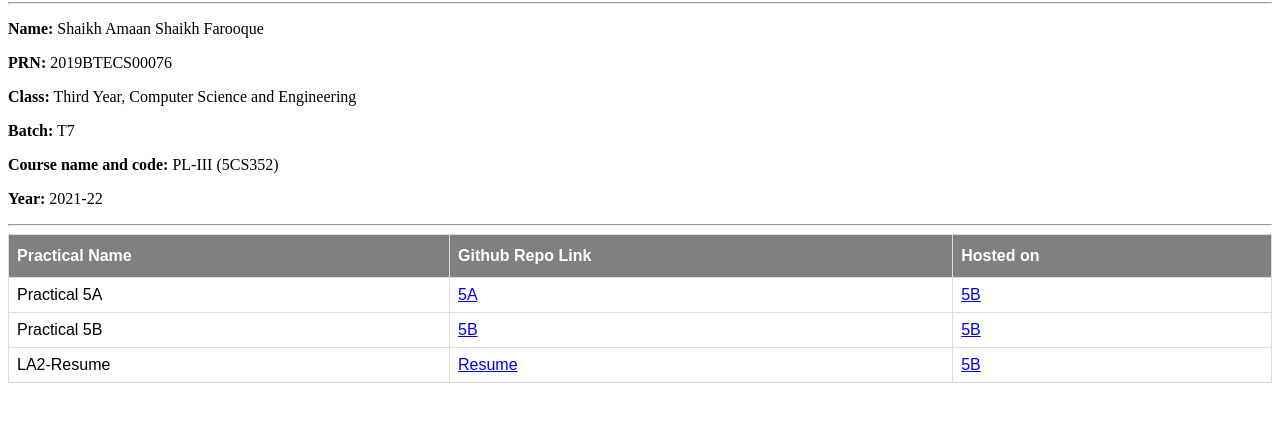
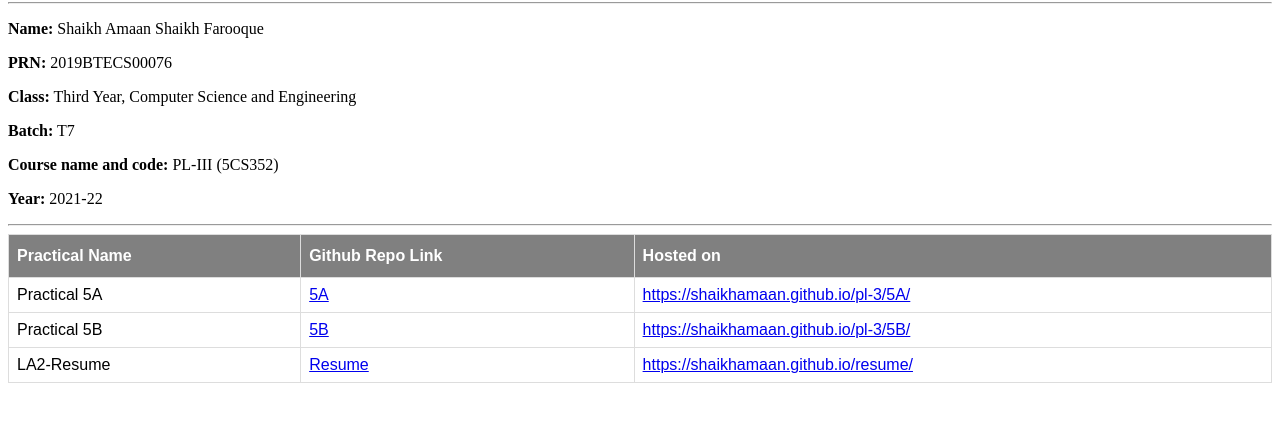
Before and after one commit to shaikhamaan/pl-3, a plain HTML site: page index.html in a window 1280 px wide. Shown: the part 78-500 px from the top of the page. Drawn offline with Linux system fonts and the light colour scheme.

Commit message:
Update index.html

```diff
--- a/index.html
+++ b/index.html
@@ -50,17 +50,17 @@
             <tr>
               <td>Practical 5A</td>
               <td><a href="https://github.com/shaikhamaan/pl-3/tree/main/5A" target="_blank">5A</a></td>
-              <td><a href="https://github.com/shaikhamaan/pl-3/tree/main/5B" target="_blank">5B</a></td>
+              <td><a href="https://shaikhamaan.github.io/pl-3/5A" target="_blank">https://shaikhamaan.github.io/pl-3/5A/</a></td>
             </tr>
             <tr>
               <td>Practical 5B</td>
               <td><a href="https://github.com/shaikhamaan/pl-3/tree/main/5B" target="_blank">5B</a></td>
-              <td><a href="https://github.com/shaikhamaan/pl-3/tree/main/5B" target="_blank">5B</a></td>
+              <td><a href="https://shaikhamaan.github.io/pl-3/5B" target="_blank">https://shaikhamaan.github.io/pl-3/5B/</a></td>
             </tr>
             <tr>
               <td>LA2-Resume</td>
               <td><a href="https://github.com/shaikhamaan/shaikhamaan.github.io" target="_blank">Resume</a></td>
-              <td><a href="https://github.com/shaikhamaan/pl-3/tree/main/5B" target="_blank">5B</a></td>
+              <td><a href="https://shaikhamaan.github.io/resume/resume.html" target="_blank">https://shaikhamaan.github.io/resume/</a></td>
             </tr>
 
           </table>
```
